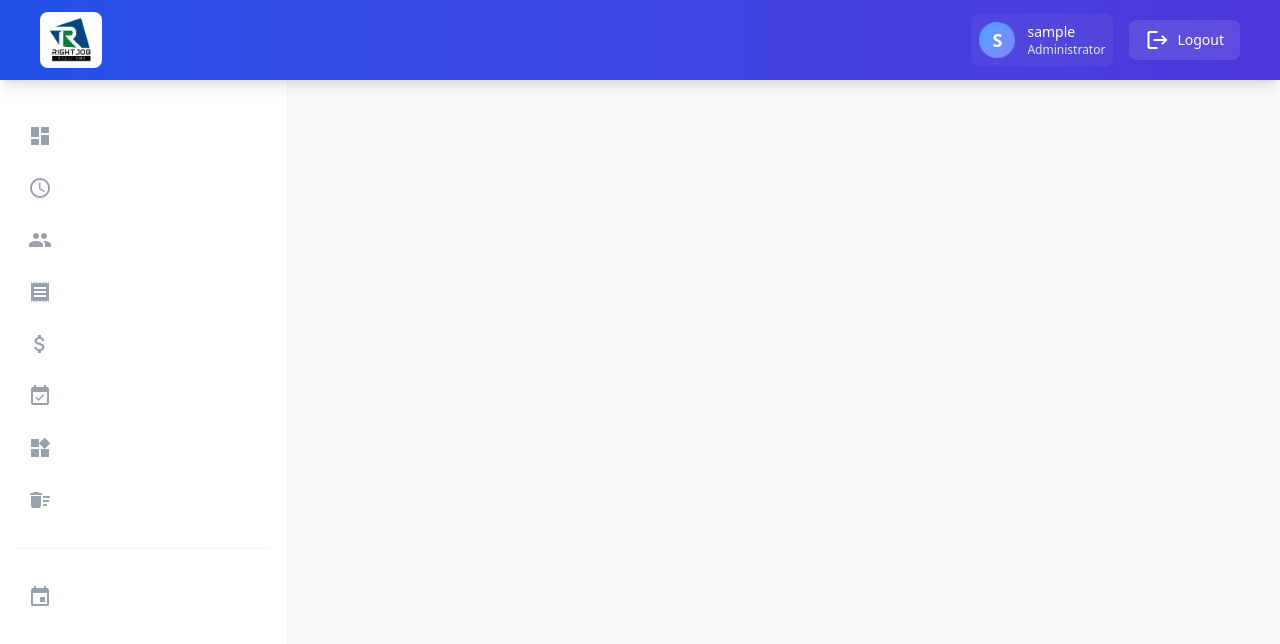
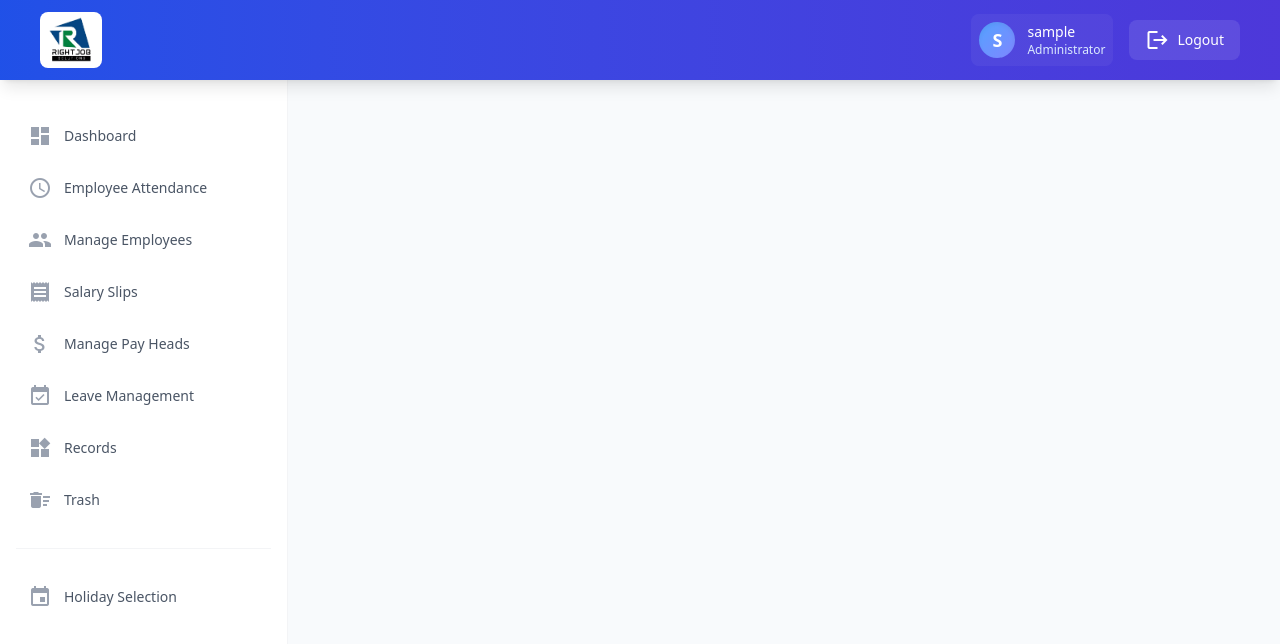
Before and after one commit to nocturnalDev11/payroll-system, a Vue app in the folder frontend/: page /admin in a window 1280 px wide. Shown: the top 644 px of the page. Built offline with nearby package versions, Linux system fonts and the light colour scheme; sample sign-in values are in the browser's storage.

Commit message:
Refactor AdminLayout to improve code readability and sidebar link visibility

```diff
--- a/frontend/src/layouts/AdminLayout.vue
+++ b/frontend/src/layouts/AdminLayout.vue
@@ -20,6 +20,7 @@ const navigationLinks = ref([
     { path: '/admin/trash', name: 'Trash' },
 ]);
 
+// Computed properties
 const username = computed(() => authStore.admin?.username || 'Admin');
 const adminInitial = computed(() => username.value.charAt(0).toUpperCase());
 
@@ -53,8 +54,7 @@ const toggleSidebar = () => {
             class="sticky top-0 z-[1000] backdrop-blur-sm bg-gradient-to-r from-blue-700/95 to-indigo-700/95 text-white shadow-lg">
             <div class="mx-auto px-2 sm:px-10 py-2 sm:py-3 flex justify-between items-center">
                 <div class="flex items-center gap-4">
-                    <button @click="toggleSidebar"
-                        class="md:hidden p-2 cursor-pointer hover:bg-white/20 flex items-center rounded-lg">
+                    <button @click="toggleSidebar" class="md:hidden p-2 cursor-pointer hover:bg-white/20 flex items-center rounded-lg">
                         <span class="material-icons">menu</span>
                     </button>
                     <div class="bg-white rounded-lg p-1">
@@ -106,8 +106,8 @@ const toggleSidebar = () => {
                             <span class="material-icons text-xl md:text-lg text-gray-400 group-hover:text-blue-600">
                                 {{ getLinkIcon(link.name) }}
                             </span>
-                            <span class="ml-3 text-sm font-medium md:block hidden md:hidden"
-                                :class="{ 'block': isSidebarOpen }">
+                            <span class="ml-3 text-sm font-medium md:block"
+                                :class="{ 'hidden': !isSidebarOpen && !md }">
                                 {{ link.name }}
                             </span>
                         </router-link>
@@ -118,8 +118,9 @@ const toggleSidebar = () => {
                             active-class="bg-blue-50">
                             <span
                                 class="material-icons text-xl md:text-lg text-gray-400 group-hover:text-blue-600">event</span>
-                            <span class="ml-3 text-sm font-medium md:block hidden md:hidden"
-                                :class="{ 'block': isSidebarOpen }">Holiday Selection</span>
+                            <span class="ml-3 text-sm font-medium md:block"
+                                :class="{ 'hidden': !isSidebarOpen && !md }">Holiday
+                                Selection</span>
                         </router-link>
                     </div>
                 </nav>
```
